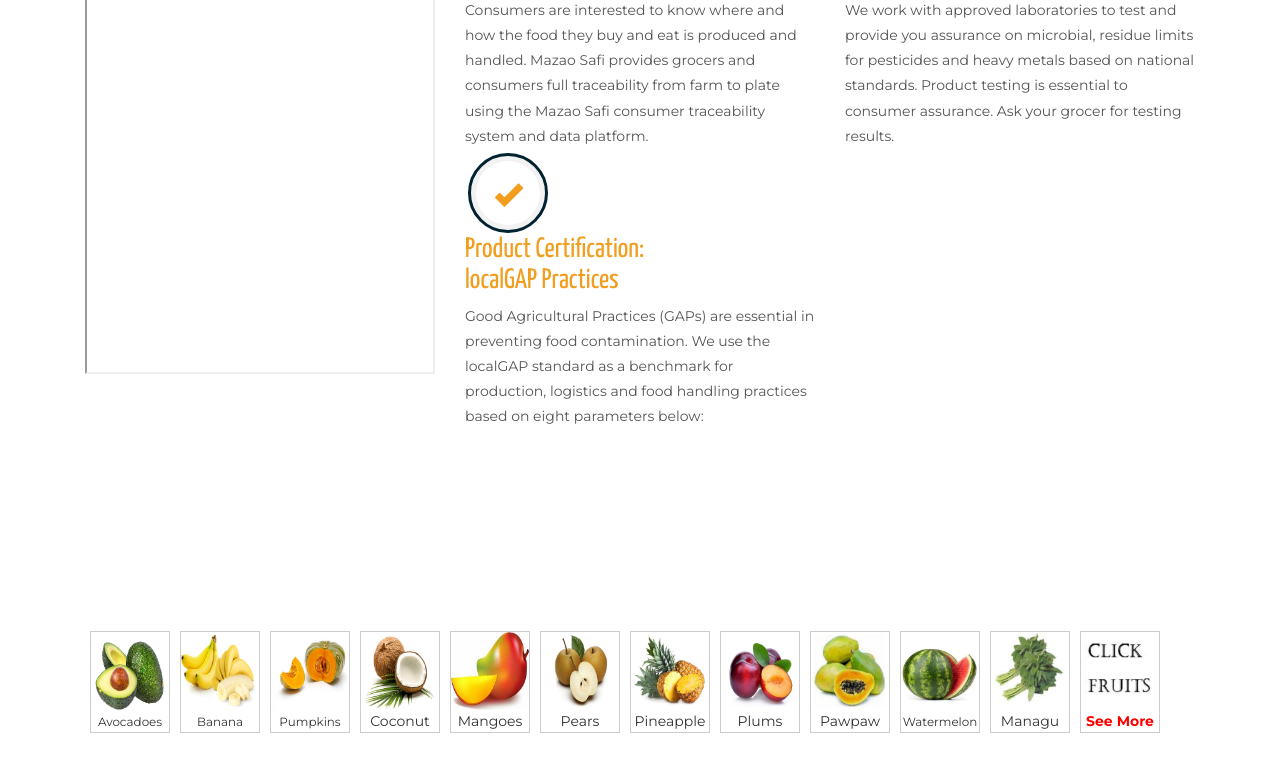
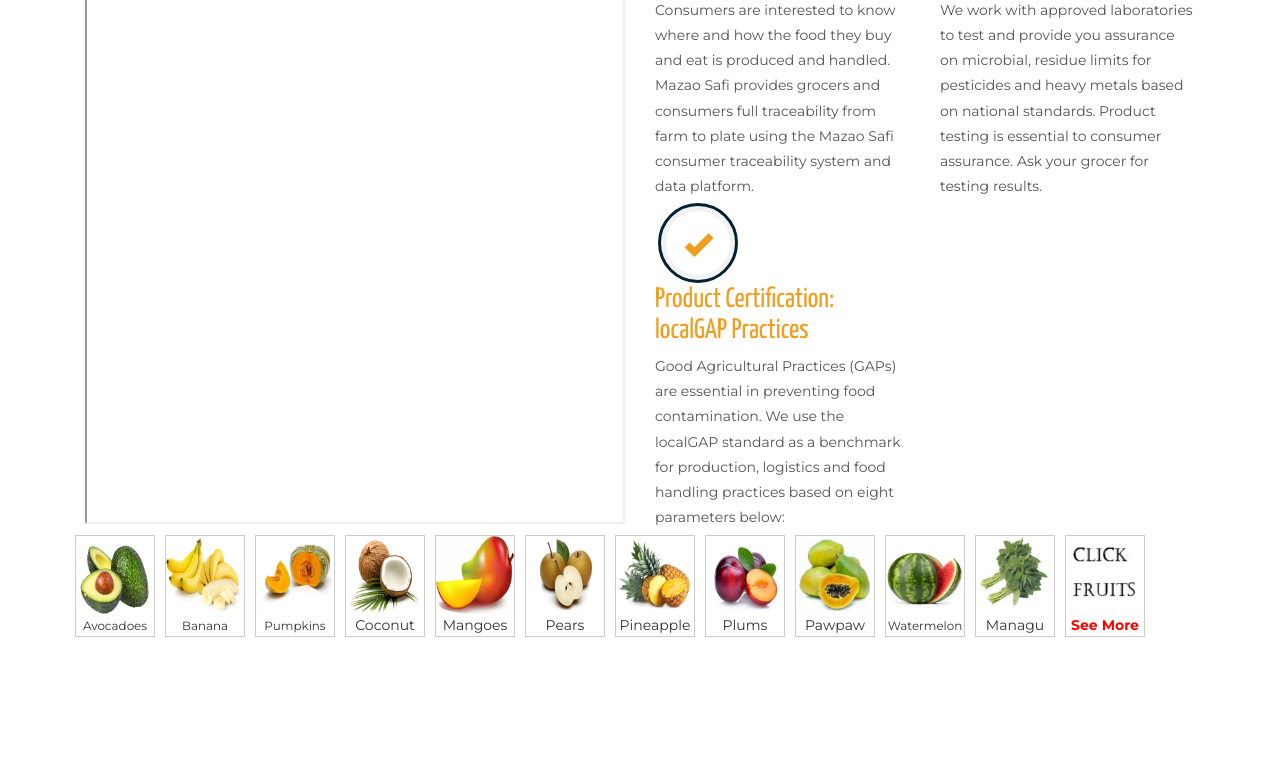
Before and after one commit to g-kelvin/Mazao-Safi, a plain HTML site: page services.html in a window 1280 px wide. Shown: the part 432-1211 px from the top of the page. Drawn offline with Linux system fonts and the light colour scheme; files whose address does not match are found by name.

Commit message:
catalogue

```diff
--- a/services.html
+++ b/services.html
@@ -86,11 +86,11 @@ function hideURLbar(){ window.scrollTo(0,1); } </script>
 					<div class="container">
 						<h2 class="tittle">Catalogue</h2>
 						<div class="about-grids">
-							<div class="col-md-4 about-grid">
-								<iframe src="images/MazaoSafiProductsCatalogue.pdf" width="100%" height="500px"> </iframe>
+							<div class="col-md-6 about-grid">
+								<iframe src="images/MazaoSafiProductsCatalogue.pdf" width="100%" height="650px"> </iframe>
 
 							</div>
-							<div class="col-md-4 about-grid">
+							<div class="col-md-3 about-grid">
 									<div class="icons">
 									<i class="glyphicon glyphicon-ok" aria-hidden="true"></i>
 								</div>
@@ -103,7 +103,7 @@ function hideURLbar(){ window.scrollTo(0,1); } </script>
 								<h4>Product Certification:<br> localGAP Practices</h4>
 								<p>Good Agricultural Practices (GAPs) are essential in preventing food contamination. We use the localGAP standard as a benchmark for production, logistics and food handling practices based on eight parameters below:</p>
 							</div>
-							<div class="col-md-4 about-grid">
+							<div class="col-md-3 about-grid">
 								<div class="icons">
 									<i class="glyphicon glyphicon-ok" aria-hidden="true"></i>
 								</div>
@@ -112,18 +112,7 @@ function hideURLbar(){ window.scrollTo(0,1); } </script>
 							</div>
 							<div class="clearfix"></div>
 						</div>
-					</div>
-				</div>
-			<!--about-->
-
-				<div class="services-agile">
-					<div class="container">
-						<div class="service-grids">
-
-
-							<div class="col-md-12 service-grid1">
-
-								<div class="gallery">
+						<div class="gallery">
 			  <a href="avocado.html">
 			    <img src="images/cataloq/avocado.JPG" alt="banana" width="3" height="2">
 			  </a>
@@ -206,10 +195,11 @@ function hideURLbar(){ window.scrollTo(0,1); } </script>
 			  </a>
 			  <div class="desc" style="color: red"><b>See More</b></div>
 			</div>
-							</div>
-						<div class="clearfix"></div>
-						</div>
-			<!--  -->
+					</div>
+				</div>
+			<!--about-->
+
+
 			<!--mission-->
 			<!--order-->
 				<div class="order-w3">
```
